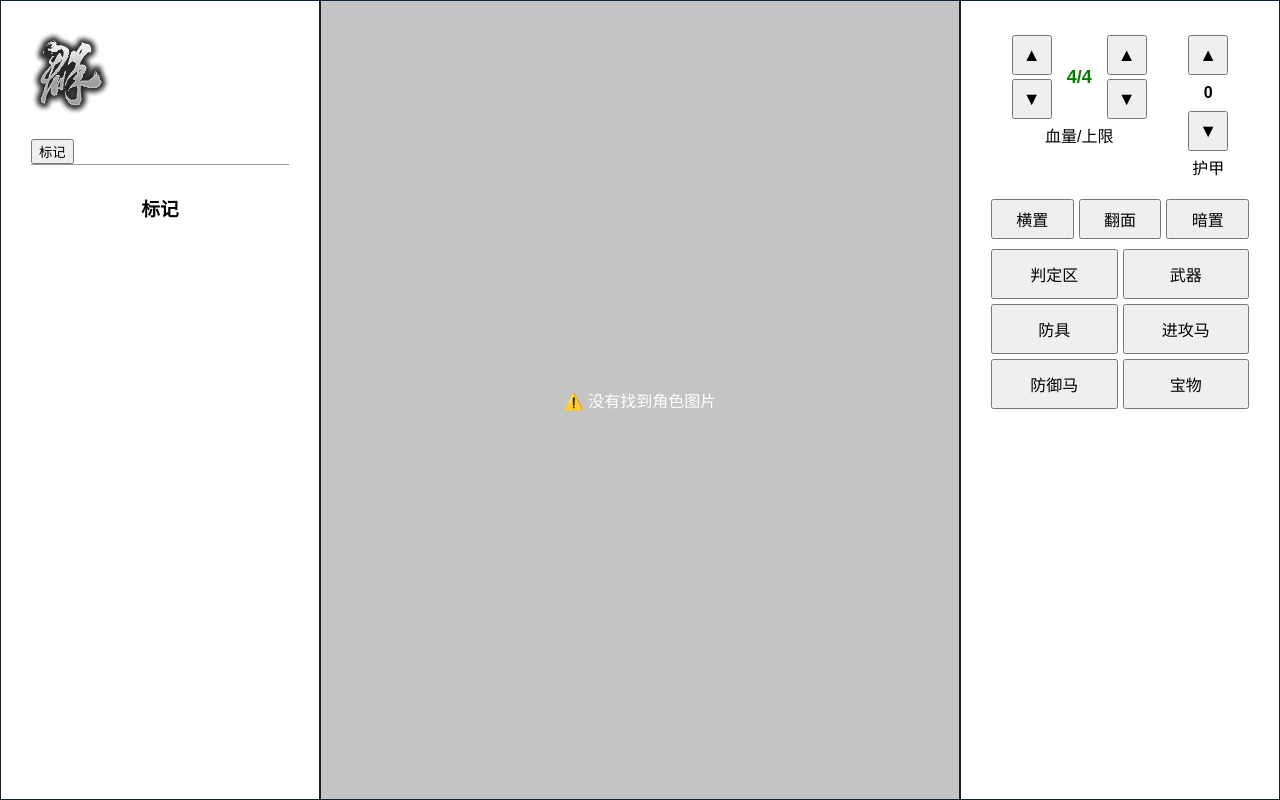
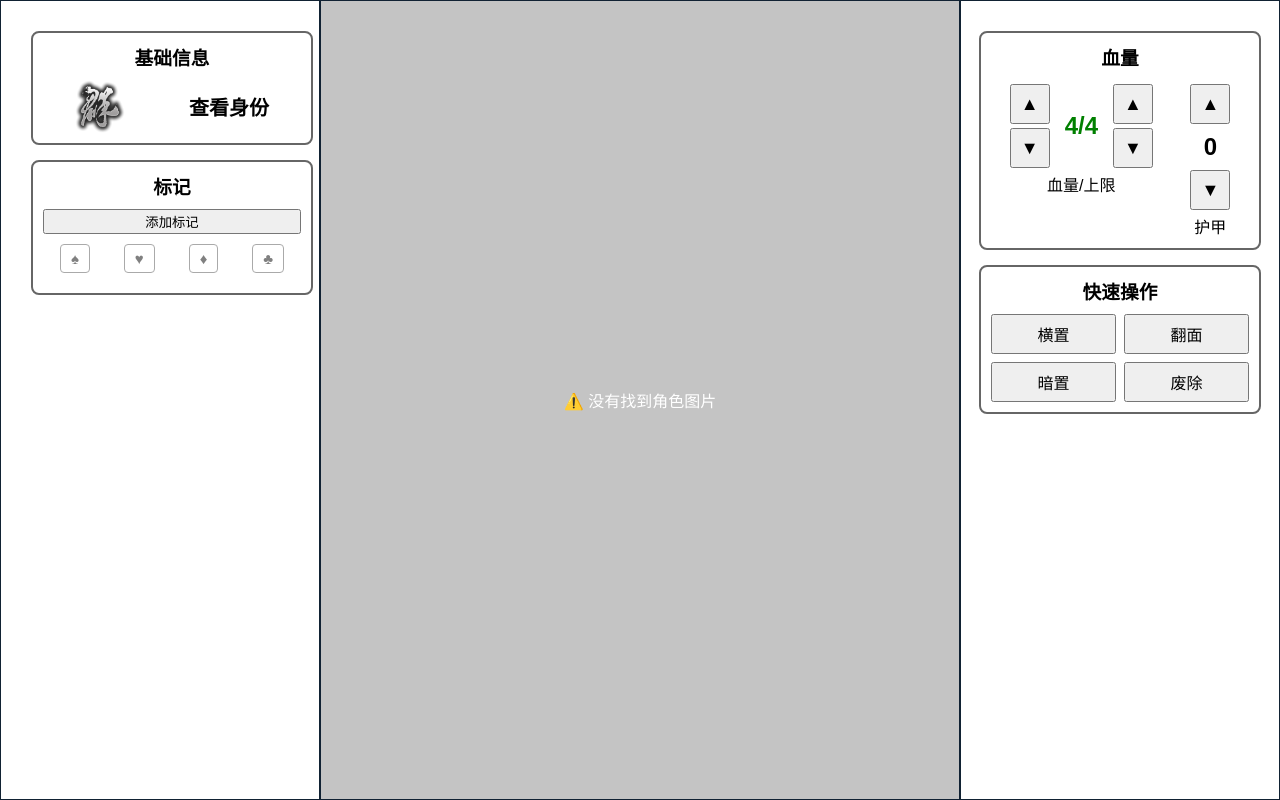
Before and after one commit to SMStudent117/SGS-Card-Distributer, a Flask app: template templates/main.html in a window 1280 px wide. Run offline with Flask 3, Linux system fonts and the light colour scheme; the template is opened without the code that fills it, so the values that code supplies are empty; parts of the project's set-up code (start-up, migrations or seed data) failed here and were passed over.

Commit message:
added fetures to main game page

```diff
--- a/templates/main.html
+++ b/templates/main.html
@@ -41,11 +41,25 @@
             align-items: center;
         }
 
+        /* 血量模块 */
+        .hp-container {
+            border: 2px solid #666;
+            border-radius: 8px;
+            padding: 10px;
+            width: 100%;
+            margin-bottom: 15px;
+        }
+
+        .hp-container h3 {
+            text-align: center;
+            margin-top: 0;
+            margin-bottom: 10px;
+        }
+
         .hp-armor {
             display: flex;
             justify-content: space-around;
             width: 100%;
-            margin-bottom: 10px;
         }
 
         .stat {
@@ -62,38 +76,38 @@
         }
 
         #hpValue,
-        #armorValue,
-        #maxHpValue {
+        #armorValue {
             font-weight: bold;
             padding: 5px;
             border-radius: 4px;
+            font-size: 24px;
+        }
+
+        /* 快速操作模块 */
+        .quick-ops {
+            border: 2px solid #666;
+            border-radius: 8px;
+            padding: 10px;
+            width: 100%;
+            margin-bottom: 15px;
+        }
+
+        .quick-ops h3 {
+            text-align: center;
+            margin-top: 0;
+            margin-bottom: 10px;
         }
 
         .button-grid {
             display: grid;
-            grid-template-columns: 1fr 1fr 1fr;
-            gap: 5px;
-            margin: 10px 0;
+            grid-template-columns: repeat(2, 1fr);
+            gap: 8px;
             width: 100%;
         }
 
         .button-grid button {
             width: 100%;
             height: 40px;
-            font-size: 16px;
-        }
-
-        .action-buttons {
-            display: grid;
-            grid-template-columns: 1fr 1fr;
-            grid-template-rows: repeat(3, 1fr);
-            gap: 5px;
-            width: 100%;
-        }
-
-        .action-buttons button {
-            width: 100%;
-            height: 50px;
             font-size: 16px;
         }
 
@@ -140,10 +154,49 @@
             transform: scale(1.1);
         }
 
-        #closeModal {
+        #closeModal,
+        #closeAbolishModal {
             margin-top: 20px;
             padding: 8px 16px;
             font-size: 16px;
+        }
+
+        /* 废除弹窗 */
+        .abolish-buttons {
+            display: grid;
+            grid-template-columns: repeat(3, 1fr);
+            gap: 10px;
+            margin: 15px 0;
+        }
+
+        .abolish-buttons button {
+            height: 50px;
+            font-size: 16px;
+        }
+
+        .suit {
+            font-size: 15px;
+            font-weight: bold;
+            color: transparent;
+            /* 隐藏原始字体颜色 */
+            text-shadow: 0 0 0 gray;
+            /* 初始灰色 */
+            border: 1px solid #aaa;
+            border-radius: 4px;
+            padding: 5px 10px;
+            cursor: pointer;
+            background: white;
+        }
+
+        /* 激活状态：不同花色显示不同颜色 */
+        .suit.active.spade,
+        .suit.active.club {
+            text-shadow: 0 0 0 black;
+        }
+
+        .suit.active.heart,
+        .suit.active.diamond {
+            text-shadow: 0 0 0 red;
         }
     </style>
 </head>
@@ -151,20 +204,32 @@
 <body>
     <!-- 左侧 -->
     <div class="left">
-        <img id="factionIcon" src="/static/icons/qun.png" alt="势力" style="width:80px; height:auto; cursor:pointer;">
-        <div style="margin-top: 20px;">
-            <button>标记</button>
+        <!-- 基础信息模块 -->
+        <div class="info-container"
+            style="border: 2px solid #666; border-radius: 8px; padding: 10px; width: 100%; margin-bottom: 15px;">
+            <h3 style="text-align:center; margin-top:0; margin-bottom:10px;">基础信息</h3>
+            <div style="display:flex; justify-content:space-around; align-items:center;">
+                <img id="factionIcon" src="/static/icons/qun.png" alt="势力"
+                    style="width:50px; height:auto; cursor:pointer;">
+                <div style="font-size:20px; font-weight:bold;">查看身份</div>
+            </div>
         </div>
-        <!-- 在右侧区域底部增加标记显示区域 -->
-        <div id="markerContainer" style="
-    margin-top: auto;
-    width: 100%;
-    max-height: 200px;
-    overflow-y: auto;
-    border-top: 1px solid #999;
-    padding-top: 10px;">
-            <h3 style="text-align:center; margin-bottom:5px;">标记</h3>
-            <div id="markerList"></div>
+
+        <!-- 标记模块 -->
+        <div class="marker-container"
+            style="border: 2px solid #666; border-radius: 8px; padding: 10px; width: 100%; flex-grow:1; display:flex; flex-direction:column;">
+            <h3 style="text-align:center; margin-top:0; margin-bottom:10px;">标记</h3>
+            <button style="margin-bottom:10px;">添加标记</button>
+            <!-- 花色按钮区域 -->
+            <div class="suit-buttons" style="display:flex; justify-content:space-around; margin-bottom:10px;">
+                <button class="suit spade">♠</button>
+                <button class="suit heart">♥</button>
+                <button class="suit diamond">♦</button>
+                <button class="suit club">♣</button>
+            </div>
+            <div id="markerContainer" style="flex-grow:1; overflow-y:auto;">
+                <div id="markerList"></div>
+            </div>
         </div>
 
         <!-- 标记输入弹窗 -->
@@ -181,92 +246,6 @@
                 <button id="cancelMarker">取消</button>
             </div>
         </div>
-
-        <script>
-            const markerBtn = document.querySelector(".left button"); // 标记按钮
-            const markerModal = document.getElementById("markerModal");
-            const confirmMarker = document.getElementById("confirmMarker");
-            const cancelMarker = document.getElementById("cancelMarker");
-            const markerList = document.getElementById("markerList");
-
-            markerBtn.onclick = function () {
-                markerModal.style.display = "flex";
-            };
-
-            cancelMarker.onclick = function () {
-                markerModal.style.display = "none";
-            };
-
-            confirmMarker.onclick = function () {
-                const name = document.getElementById("markerName").value.trim();
-                let count = parseInt(document.getElementById("markerCount").value);
-                if (!name || isNaN(count) || count <= 0) {
-                    alert("请输入正确的标记信息！");
-                    return;
-                }
-                addMarker(name, count);
-                markerModal.style.display = "none";
-                document.getElementById("markerName").value = "";
-                document.getElementById("markerCount").value = 1;
-            };
-
-            // 添加标记行
-            function addMarker(name, count) {
-                const row = document.createElement("div");
-                row.style.display = "flex";
-                row.style.alignItems = "center";
-                row.style.justifyContent = "space-between";
-                row.style.padding = "5px 0";
-                row.style.borderBottom = "1px solid #ddd";
-
-                const nameSpan = document.createElement("span");
-                nameSpan.textContent = name;
-                nameSpan.style.flex = "1";
-
-                const countSpan = document.createElement("span");
-                countSpan.textContent = count;
-                countSpan.style.width = "30px";
-                countSpan.style.textAlign = "center";
-
-                const btns = document.createElement("div");
-                btns.style.display = "flex";
-                btns.style.gap = "5px";
-
-                const incBtn = document.createElement("button");
-                incBtn.textContent = "▲";
-                incBtn.onclick = () => {
-                    count++;
-                    countSpan.textContent = count;
-                };
-
-                const decBtn = document.createElement("button");
-                decBtn.textContent = "▼";
-                decBtn.onclick = () => {
-                    if (count > 1) {
-                        count--;
-                        countSpan.textContent = count;
-                    }
-                };
-
-                const delBtn = document.createElement("button");
-                delBtn.textContent = "删除";
-                delBtn.onclick = () => {
-                    if (confirm("确定要删除这个标记吗？")) {
-                        row.remove();
-                    }
-                };
-
-                btns.appendChild(incBtn);
-                btns.appendChild(decBtn);
-                btns.appendChild(delBtn);
-
-                row.appendChild(nameSpan);
-                row.appendChild(countSpan);
-                row.appendChild(btns);
-
-                markerList.appendChild(row);
-            }
-        </script>
     </div>
 
     <!-- 中间角色区 -->
@@ -284,44 +263,58 @@
 
     <!-- 右侧 -->
     <div class="right">
-        <div class="hp-armor">
-            <div class="stat">
-                <div style="display: flex; align-items: center; justify-content: center;">
-                    <div>
-                        <button onclick="changeHp(1)">▲</button>
-                        <button onclick="changeHp(-1)">▼</button>
+        <!-- 血量模块 -->
+        <div class="hp-container">
+            <h3>血量</h3>
+            <div class="hp-armor">
+                <div class="stat">
+                    <div style="display: flex; align-items: center; justify-content: center;">
+                        <div>
+                            <button onclick="changeHp(1)">▲</button>
+                            <button onclick="changeHp(-1)">▼</button>
+                        </div>
+                        <div id="hpValue" style="margin: 0 10px;">4/4</div>
+                        <div>
+                            <button onclick="changeMaxHp(1)">▲</button>
+                            <button onclick="changeMaxHp(-1)">▼</button>
+                        </div>
                     </div>
-                    <div id="hpValue" style="margin: 0 10px; font-size: 18px; font-weight: bold;">
-                        4/4
-                    </div>
-                    <div>
-                        <button onclick="changeMaxHp(1)">▲</button>
-                        <button onclick="changeMaxHp(-1)">▼</button>
-                    </div>
+                    <div>血量/上限</div>
                 </div>
-                <div>血量/上限</div>
-            </div>
-            <div class="stat">
-                <button onclick="changeArmor(1)">▲</button>
-                <div id="armorValue">0</div>
-                <button onclick="changeArmor(-1)">▼</button>
-                <div>护甲</div>
+                <div class="stat">
+                    <button onclick="changeArmor(1)">▲</button>
+                    <div id="armorValue">0</div>
+                    <button onclick="changeArmor(-1)">▼</button>
+                    <div>护甲</div>
+                </div>
             </div>
         </div>
 
-        <div class="button-grid">
-            <button id="tapButton">横置</button>
-            <button id="flipButton">翻面</button>
-            <button>暗置</button>
+        <!-- 快速操作模块 -->
+        <div class="quick-ops">
+            <h3>快速操作</h3>
+            <div class="button-grid">
+                <button id="tapButton">横置</button>
+                <button id="flipButton">翻面</button>
+                <button>暗置</button>
+                <button id="abolishButton">废除</button>
+            </div>
         </div>
+    </div>
 
-        <div class="action-buttons">
-            <button id="decisionBtn">判定区</button>
-            <button id="weaponBtn">武器</button>
-            <button id="armorBtn">防具</button>
-            <button id="atkHorseBtn">进攻马</button>
-            <button id="defHorseBtn">防御马</button>
-            <button id="treasureBtn">宝物</button>
+    <!-- 废除弹窗 -->
+    <div id="abolishModal" class="modal">
+        <div class="modal-content">
+            <h2>选择需要废除/复原的区域</h2>
+            <div class="abolish-buttons">
+                <button>判定区</button>
+                <button>武器</button>
+                <button>防具</button>
+                <button>进攻马</button>
+                <button>防御马</button>
+                <button>宝物</button>
+            </div>
+            <button id="closeAbolishModal">返回</button>
         </div>
     </div>
 
@@ -330,21 +323,21 @@
         <div class="modal-content">
             <h2>选择势力</h2>
             <div class="faction-images">
-                <img src="/static/icons/wei.png" alt="魏" data-faction="wei">
-                <img src="/static/icons/shu.png" alt="蜀" data-faction="shu">
-                <img src="/static/icons/wu.png" alt="吴" data-faction="wu">
-                <img src="/static/icons/qun.png" alt="群" data-faction="qun">
-                <img src="/static/icons/jin.png" alt="晋" data-faction="jin">
+                <img src="/static/icons/wei.png" alt="魏">
+                <img src="/static/icons/shu.png" alt="蜀">
+                <img src="/static/icons/wu.png" alt="吴">
+                <img src="/static/icons/qun.png" alt="群">
+                <img src="/static/icons/jin.png" alt="晋">
             </div>
             <button id="closeModal">返回</button>
         </div>
     </div>
 
     <script>
+        // === 状态数据 ===
         let hp = 4;
         let maxHp = 4;
         let armor = 0;
-
         let isTapped = false;
         let isFlipped = false;
 
@@ -352,7 +345,45 @@
         const chainOverlay = document.getElementById("chainOverlay");
         const originalSrc = charImg ? charImg.src : "";
 
-        function toggleTap() {
+        // === 血量与护甲 ===
+        function updateHpDisplay() {
+            const hpDiv = document.getElementById("hpValue");
+            hpDiv.textContent = `${hp}/${maxHp}`;
+            if (maxHp === 0 || hp === 0) {
+                hpDiv.style.color = "gray";
+            } else if (hp === maxHp) {
+                hpDiv.style.color = "green";
+            } else if (hp === 2) {
+                hpDiv.style.color = "orange";
+            } else if (hp === 1) {
+                hpDiv.style.color = "red";
+            } else {
+                hpDiv.style.color = "green";
+            }
+        }
+
+        function updateArmorDisplay() {
+            document.getElementById("armorValue").textContent = armor;
+        }
+
+        function changeHp(delta) {
+            hp = Math.max(0, Math.min(maxHp, hp + delta));
+            updateHpDisplay();
+        }
+
+        function changeMaxHp(delta) {
+            maxHp = Math.max(0, maxHp + delta);
+            if (hp > maxHp) hp = maxHp;
+            updateHpDisplay();
+        }
+
+        function changeArmor(delta) {
+            armor = Math.max(0, Math.min(5, armor + delta));
+            updateArmorDisplay();
+        }
+
+        // === 横置、翻面 ===
+        document.getElementById("tapButton").onclick = () => {
             if (!charImg) return;
             isTapped = !isTapped;
             if (isTapped) {
@@ -363,109 +394,124 @@
                 chainOverlay.style.display = "none";
                 tapButton.textContent = "横置";
             }
-        }
+        };
 
-        function toggleFlip() {
+        document.getElementById("flipButton").onclick = () => {
             if (!charImg) return;
             isFlipped = !isFlipped;
-            if (isFlipped) {
-                charImg.src = "/static/icons/back.jpg";
-            } else {
-                charImg.src = originalSrc;
-            }
-        }
+            charImg.src = isFlipped ? "/static/icons/back.jpg" : originalSrc;
+        };
 
-        document.getElementById("tapButton").onclick = toggleTap;
-        document.getElementById("flipButton").onclick = toggleFlip;
+        // === 废除弹窗 ===
+        const abolishButton = document.getElementById("abolishButton");
+        const abolishModal = document.getElementById("abolishModal");
+        const closeAbolishModal = document.getElementById("closeAbolishModal");
 
-        function updateHpDisplay() {
-            const hpDiv = document.getElementById("hpValue");
-            hpDiv.textContent = `${hp}/${maxHp}`;
-            if (maxHp === 0) {
-                hpDiv.style.color = "gray";
-                return;
-            }
-            const percent = hp / maxHp;
-            if (hp === 0) {
-                hpDiv.style.color = "gray";
-            } else if (percent > 0.5) {
-                hpDiv.style.color = "green";
-            } else if (percent > 0.25) {
-                hpDiv.style.color = "orange";
-            } else {
-                hpDiv.style.color = "red";
-            }
-        }
+        abolishButton.onclick = () => abolishModal.style.display = "flex";
+        closeAbolishModal.onclick = () => abolishModal.style.display = "none";
 
-        function updateArmorDisplay() {
-            document.getElementById("armorValue").textContent = armor;
-        }
-
-        function changeHp(delta) {
-            hp += delta;
-            if (hp > maxHp) hp = maxHp;
-            if (hp < 0) hp = 0;
-            updateHpDisplay();
-        }
-
-        function changeMaxHp(delta) {
-            maxHp += delta;
-            if (maxHp < 0) maxHp = 0;
-            if (hp > maxHp) hp = maxHp;
-            updateHpDisplay();
-        }
-
-        function changeArmor(delta) {
-            armor += delta;
-            if (armor > 5) armor = 5;
-            if (armor < 0) armor = 0;
-            updateArmorDisplay();
-        }
-
-        function setupToggleButton(btn) {
-            const originalText = btn.textContent;
-            let isDisabled = false;
-            btn.onclick = function () {
-                isDisabled = !isDisabled;
-                if (isDisabled) {
-                    btn.textContent = originalText + "（已废除）";
-                    btn.style.color = "darkgray";
-                } else {
-                    btn.textContent = originalText;
-                    btn.style.color = "black";
-                }
-            };
-        }
-
-        setupToggleButton(document.getElementById("decisionBtn"));
-        setupToggleButton(document.getElementById("weaponBtn"));
-        setupToggleButton(document.getElementById("armorBtn"));
-        setupToggleButton(document.getElementById("atkHorseBtn"));
-        setupToggleButton(document.getElementById("defHorseBtn"));
-        setupToggleButton(document.getElementById("treasureBtn"));
-
-        updateHpDisplay();
-        updateArmorDisplay();
-
-        // ===== 势力选择逻辑 =====
+        // === 势力选择 ===
         const factionIcon = document.getElementById("factionIcon");
         const factionModal = document.getElementById("factionModal");
         const closeModal = document.getElementById("closeModal");
 
-        factionIcon.onclick = function () {
-            factionModal.style.display = "flex";
-        };
-
-        closeModal.onclick = function () {
-            factionModal.style.display = "none";
-        };
+        factionIcon.onclick = () => factionModal.style.display = "flex";
+        closeModal.onclick = () => factionModal.style.display = "none";
 
         document.querySelectorAll(".faction-images img").forEach(img => {
             img.addEventListener("click", function () {
-                factionIcon.src = this.src;  // 替换左侧图片
-                factionModal.style.display = "none";  // 关闭弹窗
+                factionIcon.src = this.src;
+                factionModal.style.display = "none";
             });
         });
+
+        // === 标记功能 ===
+        const markerBtn = document.querySelector(".left button");
+        const markerModal = document.getElementById("markerModal");
+        const confirmMarker = document.getElementById("confirmMarker");
+        const cancelMarker = document.getElementById("cancelMarker");
+        const markerList = document.getElementById("markerList");
+
+        markerBtn.onclick = () => markerModal.style.display = "flex";
+        cancelMarker.onclick = () => markerModal.style.display = "none";
+
+        confirmMarker.onclick = () => {
+            const name = document.getElementById("markerName").value.trim();
+            let count = parseInt(document.getElementById("markerCount").value);
+            if (!name || isNaN(count) || count <= 0) {
+                alert("请输入正确的标记信息！");
+                return;
+            }
+            addMarker(name, count);
+            markerModal.style.display = "none";
+            document.getElementById("markerName").value = "";
+            document.getElementById("markerCount").value = 1;
+        };
+
+        function addMarker(name, count) {
+            const row = document.createElement("div");
+            row.style.display = "flex";
+            row.style.alignItems = "center";
+            row.style.justifyContent = "space-between";
+            row.style.padding = "5px 0";
+            row.style.borderBottom = "1px solid #ddd";
+
+            const nameSpan = document.createElement("span");
+            nameSpan.textContent = name;
+            nameSpan.style.flex = "1";
+
+            const countSpan = document.createElement("span");
+            countSpan.textContent = count;
+            countSpan.style.width = "30px";
+            countSpan.style.textAlign = "center";
+
+            const btns = document.createElement("div");
+            btns.style.display = "flex";
+            btns.style.gap = "5px";
+
+            const incBtn = document.createElement("button");
+            incBtn.textContent = "▲";
+            incBtn.onclick = () => {
+                count++;
+                countSpan.textContent = count;
+            };
+
+            const decBtn = document.createElement("button");
+            decBtn.textContent = "▼";
+            decBtn.onclick = () => {
+                if (count > 1) {
+                    count--;
+                    countSpan.textContent = count;
+                }
+            };
+
+            const delBtn = document.createElement("button");
+            delBtn.textContent = "X";
+            delBtn.onclick = () => {
+                if (confirm("确定要删除这个标记吗？")) {
+                    row.remove();
+                }
+            };
+
+            btns.appendChild(incBtn);
+            btns.appendChild(decBtn);
+            btns.appendChild(delBtn);
+
+            row.appendChild(nameSpan);
+            row.appendChild(countSpan);
+            row.appendChild(btns);
+
+            markerList.appendChild(row);
+        }
+
+        document.querySelectorAll(".suit").forEach(btn => {
+            btn.addEventListener("click", () => {
+                btn.classList.toggle("active");
+            });
+        });
+        // === 初始化显示 ===
+        updateHpDisplay();
+        updateArmorDisplay();
     </script>
 </body>
 
```
